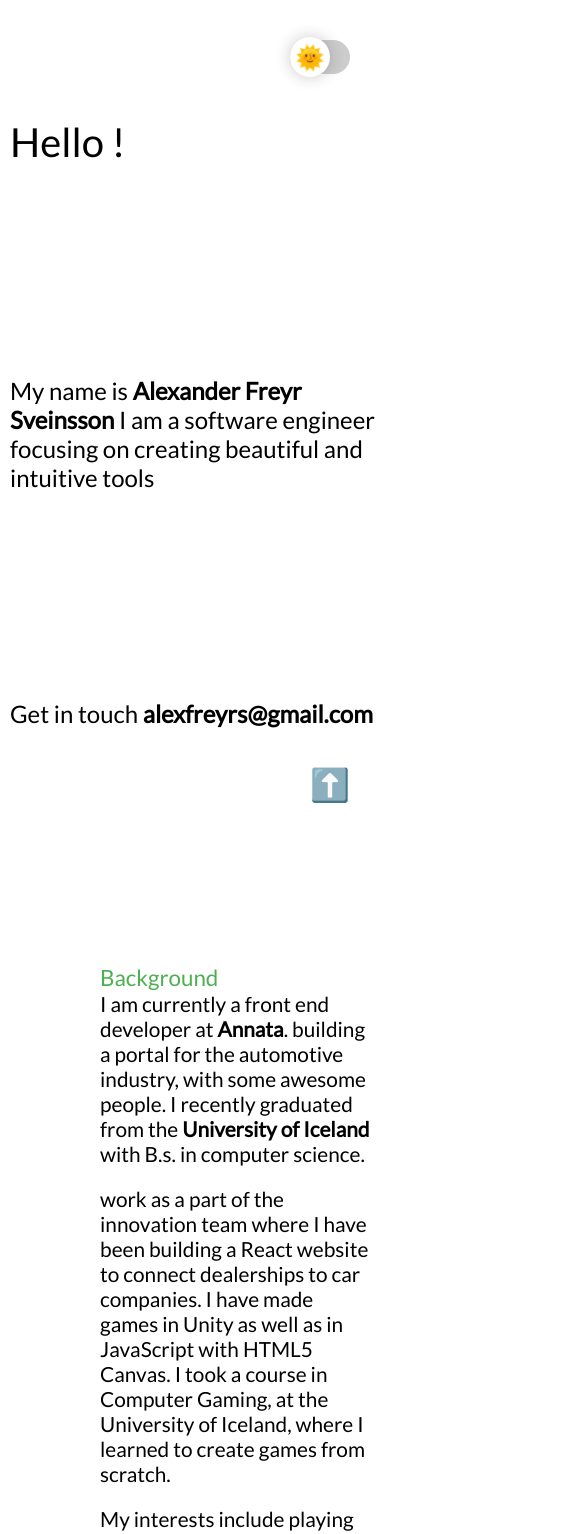
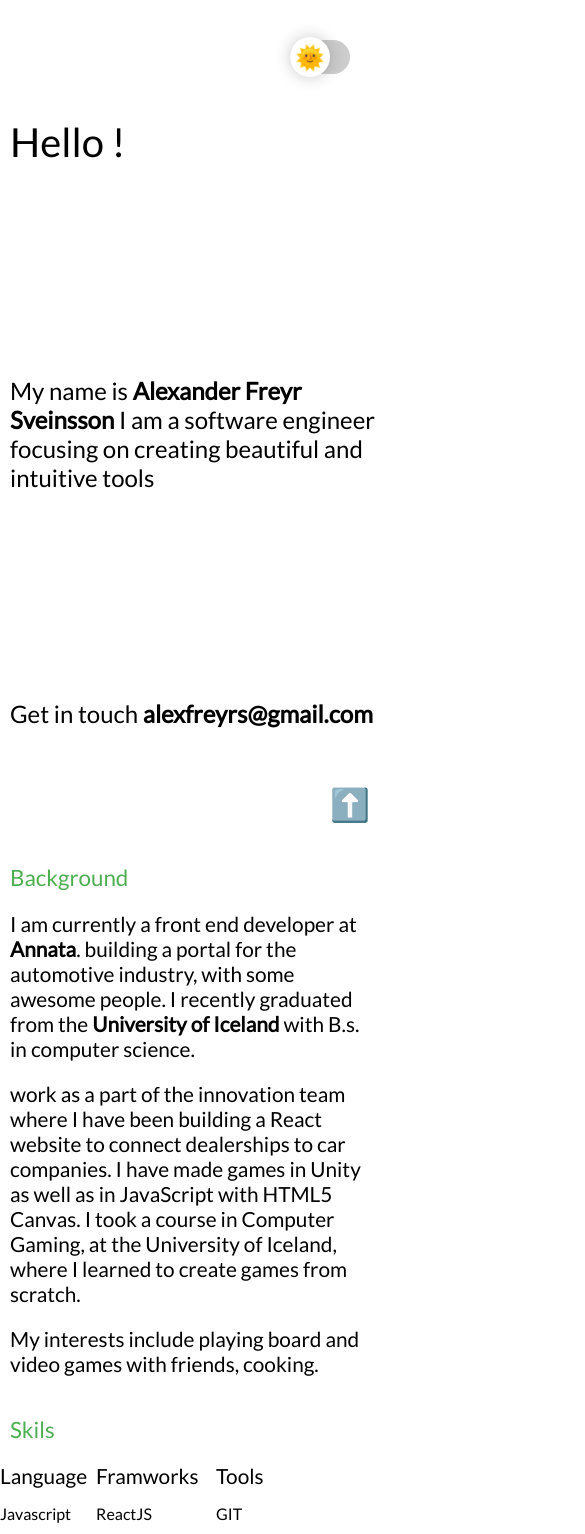
Before and after one commit to zurgur/cv_v2, a React (Create React App) app: page / in a window 390 px wide. Shown: the top 1534 px of the page, 585 px wide, since content can reach past the window. Built offline with nearby package versions, Linux system fonts and the light colour scheme.

Commit message:
fix mobile ui

```diff
--- a/src/App.js
+++ b/src/App.js
@@ -12,7 +12,7 @@ import FeeturedProjects from './components/FeeturedProjects';
 
 function App() {
   const [className, setClassName] = useState("");
-  const toggleTheme = (e) => {
+  const toggleTheme = () => {
     if (className === '') {
       setClassName('dark');
     } else {
--- a/src/components/Background/Background.scss
+++ b/src/components/Background/Background.scss
@@ -34,7 +34,7 @@ $break-large: 1500px;
   text-align: right;
   margin: 0px 70px 0px 0px;
   font-size: 1.4rem;
-  @media screen and (max-width: $break-small) {
+  @media screen and (max-width: $break-medium) {
     width: calc(100% - 20px);
     text-align: inherit;
     padding: 20px 10px;
@@ -42,7 +42,7 @@ $break-large: 1500px;
 }
 .section_info_background {
   width: 70%;
-  @media screen and (max-width: $break-small) {
+  @media screen and (max-width: $break-medium) {
    width: calc(100% - 20px);
    padding: 0px 10px;
   }
--- a/src/components/Exp/Exp.scss
+++ b/src/components/Exp/Exp.scss
@@ -19,7 +19,7 @@ $break-large: 1500px;
 
 .Job_info {
   width: 70%;
-  @media screen and (max-width: $break-small) {
+  @media screen and (max-width: $break-medium) {
    width: calc(100% - 20px);
    padding: 0px 10px;
   }
--- a/src/components/FeeturedProjects/FeeturedProjects.scss
+++ b/src/components/FeeturedProjects/FeeturedProjects.scss
@@ -11,6 +11,9 @@ $break-large: 1500px;
   width: 200px;
   min-width: 200px;
   margin-right: 40px;
+  @media screen and (max-width: $break-medium) {
+    width: 100%;
+  }
 }
 
 .pro_img_text {
@@ -53,7 +56,7 @@ $break-large: 1500px;
   margin-right: 10px;
   flex-flow: wrap;
   // justify-content: space-between;
-  @media screen and (max-width: $break-small) {
+  @media screen and (max-width: $break-medium) {
     width: 100%;
     margin: 0px;
   }
--- a/src/components/FeeturedProjects/index.jsx
+++ b/src/components/FeeturedProjects/index.jsx
@@ -52,13 +52,13 @@ export default () => {
                   <a href={project.git}>source code</a>
                 ) : (
                   project.git?.map(linkInfo => (
-                  <a className='cusrom_src' href={linkInfo.link}>{linkInfo.name}<b> source code</b></a>
+                  <a className='cusrom_src' key={linkInfo.link} href={linkInfo.link}>{linkInfo.name}<b> source code</b></a>
                   ))
                 )}
               </div>
               <div className='tec_container'>
                 {project.technology?.map(tec => (
-                  <div className='technology'>
+                  <div className='technology'key={tec}>
                     {tec}
                   </div>
                 ))}
--- a/src/components/ScrollButton/ScrollButton.scss
+++ b/src/components/ScrollButton/ScrollButton.scss
@@ -1,7 +1,7 @@
 .scroll {
   position: fixed;
-  bottom: 40px;
-  right: 40px;
+  bottom: 20px;
+  right: 20px;
   font-size: 2rem;
   &:hover {
     cursor: pointer;
--- a/src/components/SectionFade/SectionFade.scss
+++ b/src/components/SectionFade/SectionFade.scss
@@ -14,11 +14,11 @@ $break-large: 1500px;
          -o-transition: opacity 0.8s ease-in;
             transition: opacity 0.8s ease-in;
   @media screen and (max-width: $break-medium) {
-    width: 100%;
-    padding: 20;
+    width: calc(100% - 10px);
+    padding: 5px;
     flex-direction: column;
   }
-  @media screen and (max-width: $break-small) {
+  @media screen and (max-width: $break-medium) {
     width: 100%;
     padding: 0;
     flex-direction: column;
```
Also changed, not shown: 1 other file (tests, documents, lock files or other folders).
